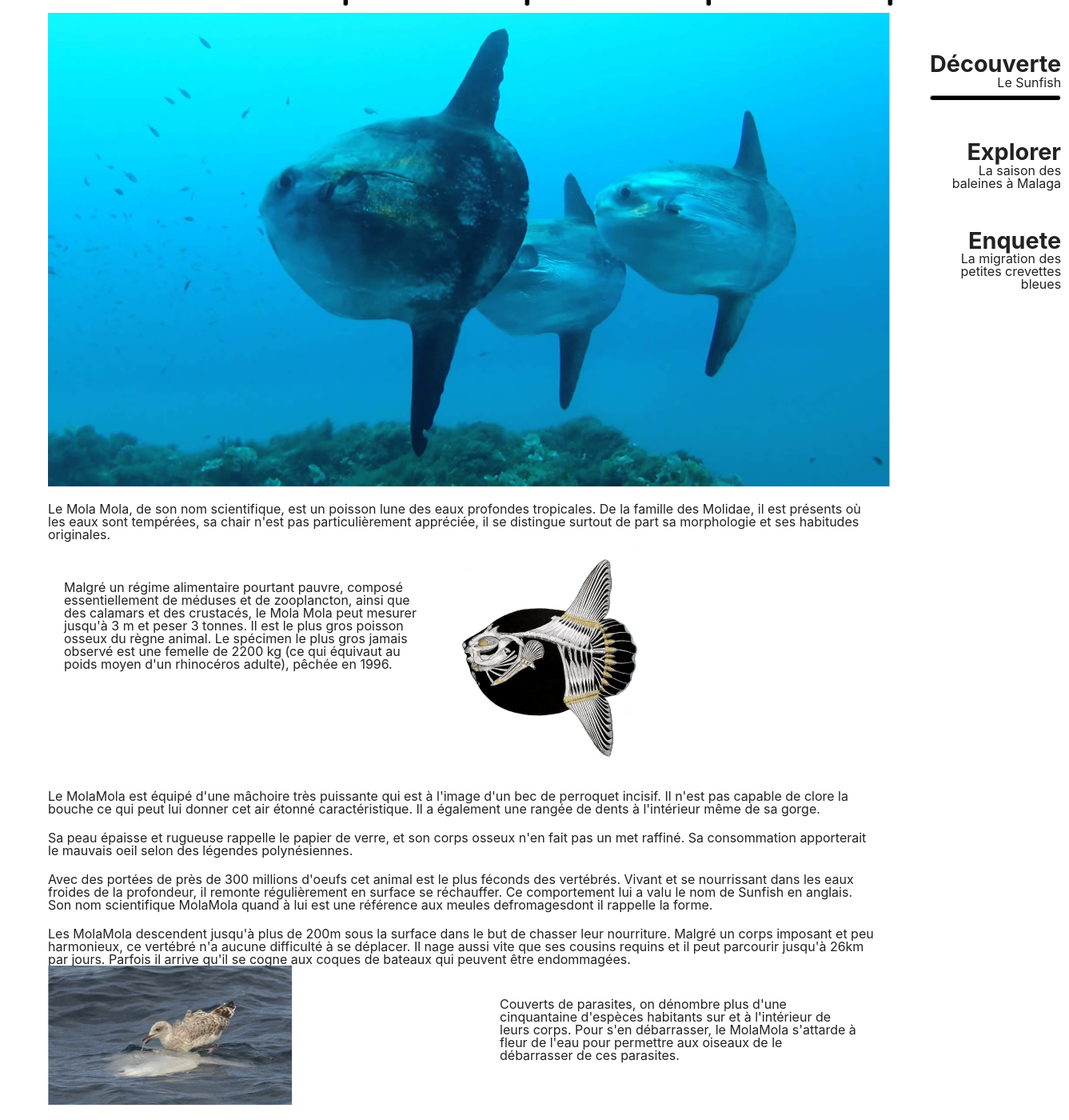
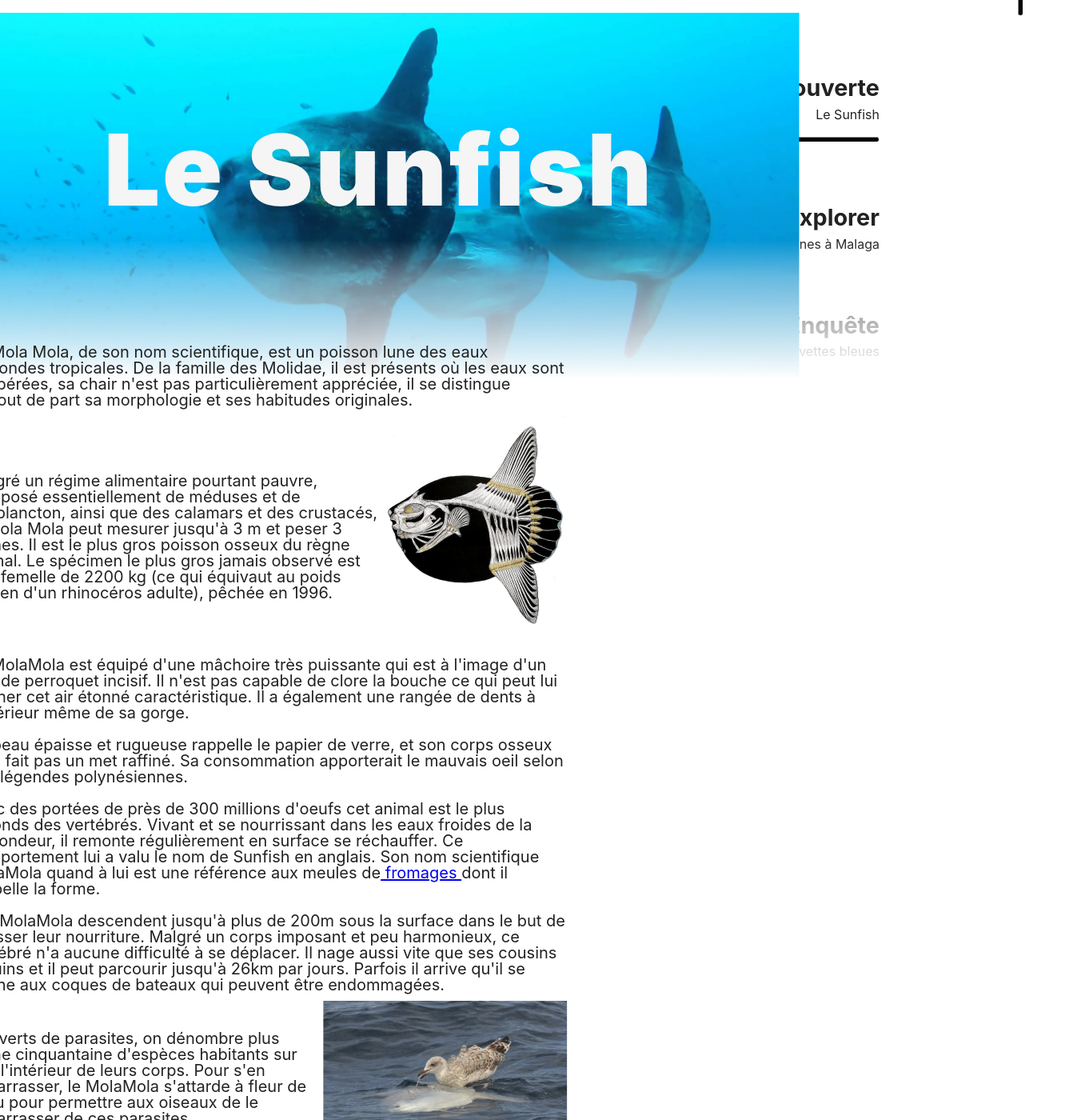
Before and after one commit to KalaniM/Acuario-de-Malaga, a React (Create React App) app: page / in a window 1280 px wide. Shown: the part 160-1560 px from the top of the page at 80% size, 1337 px wide, since content can reach past the window. Built offline with nearby package versions, Linux system fonts and the light colour scheme.

Commit message:
correct wordings and make few style

```diff
--- a/src/App.css
+++ b/src/App.css
@@ -1,30 +1,27 @@
-.App {
-  margin: 0px 60px 0px 60px;
-}
-
 .App-header {
   background-color: white;
   display: flex;
   flex-direction: row;
-  align-items: center;
+  justify-content: center;
 }
-
 .Nav {
   display: flex;
   flex-direction: row;
 }
 .Nav > img {
-  left: 60px;
+  margin-right: 60px;
 }
 .menu {
+  height: 130px;
   display: flex;
+  align-self: normal;
 }
 .menu h2 {
   color: black;
   font-weight: bold;
   font-size: 1.8em;
-  margin: 50px;
-  max-width: 100px;
+  margin: 40px 60px 0px 20px;
+  cursor: pointer;
 }
 .menu hr {
   width: 5px;
@@ -32,39 +29,75 @@
   border-radius: 10px;
   margin-left: 20px;
 }
-
+.menu hr:last-child {
+  height: 170px;
+}
 .App-article {
   background-color: white;
   display: flex;
   flex-direction: row;
 }
-.skeleton {
+.mainArticle {
+  width: 100vw;
+}
+.mainArticle h1 {
+  color: whitesmoke;
+  z-index: 5;
+  letter-spacing: 3px;
+  position: absolute;
+  top: 310px;
+  left: 130px;
+  font-size: 124px;
+  font-weight: 900;
+}
+.molaArticle {
+  position: absolute;
+  z-index: 2;
+  margin-top: 40px;
+  margin: auto;
+  right: 570px;
+  top: 570px;
+  width: 750px;
+}
+.molaMola {
+  position: absolute;
+  width: 1000px;
+  z-index: 1;
+}
+.backgrondColor {
+  position: absolute;
+  position: absolute;
+  top: 460px;
+  background: -webkit-linear-gradient(
+    top,
+    rgba(255, 255, 255, 0) 0%,
+    rgba(255, 255, 255, 0.4) 13%,
+    rgb(255, 255, 255) 47%,
+    rgb(255, 255, 255) 100%
+  );
+  width: 1140px;
+  z-index: 2;
+  height: 370px;
+}
+.skeletonSection {
   display: flex;
   flex-direction: row;
-  margin-right: 20px;
   margin-top: 10px;
+  align-items: center;
 }
-
-.skeleton p {
-  padding: 20px;
-  width: 35vw;
-}
-.birdOnMola {
+.birdOnMolaSection {
   display: flex;
   flex-direction: row;
-  margin: 20px;
+  margin-top: 10px;
+  align-items: center;
 }
-.birdOnMola p {
-  padding: 20px;
-  width: 35vw;
-  float: right;
+.birdOnMola {
+  margin-left: 20px;
 }
-
 .App-article p {
-  margin-right: 20px;
   margin-top: 20px;
+  font-size: 20px;
 }
-
 .button {
   background-color: white;
   border: none;
@@ -76,42 +109,30 @@
   border: solid 1px black;
   font-size: 16px;
   transition: all 0.5s ease;
-
 }
 .button:hover {
   background: #434343;
   color: white;
-  -webkit-box-shadow: 0px 5px 40px -10px rgba(0,0,0,0.57);
-  -moz-box-shadow: 0px 5px 40px -10px rgba(0,0,0,0.57);
-  box-shadow: 5px 40px -10px rgba(0,0,0,0.57);
+  -webkit-box-shadow: 0px 5px 40px -10px rgba(0, 0, 0, 0.57);
+  -moz-box-shadow: 0px 5px 40px -10px rgba(0, 0, 0, 0.57);
+  box-shadow: 5px 40px -10px rgba(0, 0, 0, 0.57);
   transition: all 0.4s ease 0s;
 }
-
 aside {
-  background-color: white;
+  cursor: pointer;
   text-align: right;
-  margin: 50px;
-  margin-right: 10px;
+  margin: 80px 180px 0px -550px;
 }
 aside h4 {
   font-weight: bold;
   font-size: 1.8em;
+  margin-top: 10px;
+}
+aside h5 {
+  margin: 10px 0 20px 0px;
 }
 aside hr {
   height: 5px;
   background-color: black;
   border-radius: 10px;
 }
-
-
-
-/* .App-article {
-
-}
- .Article {
-  display: flex;
-  flex-direction: row;
-}
-article {
-  width: 300px;
-} */
--- a/src/App.js
+++ b/src/App.js
@@ -3,7 +3,6 @@ import './App.css';
 import Nav from './comp/nav';
 import Article from './comp/article';
 import NextArticle from './comp/cta';
-
 import OtherArticles from './comp/otherArticles';
 
 function App() {
--- a/src/comp/article.jsx
+++ b/src/comp/article.jsx
@@ -3,12 +3,14 @@ import { MolaMola, skeletonMola, birdOnMola } from '../img/index.js'
 
 class Article extends PureComponent {
   render() {
-        return ( <div>
-            <img alt="MolaMola" src={MolaMola}/>
+    return ( <div class="mainArticle">
+      <h1>Le Sunfish</h1>
+      <div class="backgrondColor"></div>
+      <section class="molaArticle">
         <p>
           Le Mola Mola, de son nom scientifique, est un poisson lune des eaux profondes tropicales. De la famille des Molidae, il est présents où les eaux sont tempérées, sa chair n'est pas particulièrement appréciée, il se distingue surtout de part sa morphologie et ses habitudes originales.
         </p>
-            <div class="skeleton">
+        <div class="skeletonSection">
           <p>
             Malgré un régime alimentaire pourtant pauvre, composé essentiellement de méduses et de zooplancton, ainsi que des calamars et des crustacés, le Mola Mola peut mesurer jusqu'à 3 m et peser 3 tonnes. Il est le plus gros poisson osseux du règne animal. Le spécimen le plus gros jamais observé est une femelle de 2200 kg (ce qui équivaut au poids moyen d'un rhinocéros adulte), pêchée en 1996.
           </p>
@@ -22,17 +24,17 @@ class Article extends PureComponent {
         </p>
         <p>
           Avec des portées de près de 300 millions d'oeufs cet animal est le plus féconds des vertébrés. Vivant et se nourrissant dans les eaux froides de la profondeur, il remonte régulièrement en surface se réchauffer. Ce comportement lui a valu le nom de Sunfish en anglais. Son nom scientifique MolaMola quand à lui est une référence aux meules de
-                <em>fromages</em>
+          <a href="https://fr.wikipedia.org/wiki/Fromage"> fromages </a>
           dont il rappelle la forme.
         </p>
         <p>
           Les MolaMola descendent jusqu'à plus de 200m sous la surface dans le but de chasser leur nourriture. Malgré un corps imposant et peu harmonieux, ce vertébré n'a aucune difficulté à se déplacer. Il nage aussi vite que ses cousins requins et il peut parcourir jusqu'à 26km par jours. Parfois il arrive qu'il se cogne aux coques de bateaux qui peuvent être endommagées.
         </p>
-            <div class="birdOnMola">
+        <div class="birdOnMolaSection">
           <p>
             Couverts de parasites, on dénombre plus d'une cinquantaine d'espèces habitants sur et à l'intérieur de leurs corps. Pour s'en débarrasser, le MolaMola s'attarde à fleur de l'eau pour permettre aux oiseaux de le débarrasser de ces parasites.
           </p>
-            <img alt="birdOnMola" src={birdOnMola}/>
+          <img class="birdOnMola" alt="birdOnMola" src={birdOnMola}/>
         </div>
         <p>
           Les prédateurs naturels de ce vertébré sont les lions de mer, les orques et les requins dont le tranchant des dents permet de déchirer la peau dure du MolaMola. Cependant l'espèce est aujourd'hui menacée par la surpêche qui a décimé 80% de sa population, bien que sa chair ne soit pas convoitée. Le vertébré est également victime de la pollution maritime.
@@ -48,8 +50,12 @@ class Article extends PureComponent {
         </p>
         <p>
           Découvrez l'offre originale proposée par notre restaurant gastronomique. Re-découvrez la joie du partage d'un repas dans les traditions de la cuisine typique espagnole. Profitez du décor exceptionnel de l'aquarium pour savourer les mets les plus fins de la gastronomie nationale. Au menu,
-                <em>jambon espagnol</em>, gaspacho, Boquerones…. Il y en a pour tous les goûts.
+          <a href="https://fr.wikipedia.org/wiki/Jambon_ib%C3%A9rique">
+             jambon espagnol
+          </a>, gaspacho, Boquerones…. Il y en a pour tous les goûts.
         </p>
+      </section>
+      <img class="molaMola" alt="MolaMola" src={MolaMola}/>
     </div> )
   }
 };
--- a/src/comp/otherArticles.jsx
+++ b/src/comp/otherArticles.jsx
@@ -13,7 +13,7 @@ class OtherArticles extends PureComponent {
         <h5>La saison des baleines à Malaga</h5>
       </aside>
       <aside>
-                <h4>Enquete</h4>
+        <h4>Enquête</h4>
         <h5>La migration des petites crevettes bleues</h5>
       </aside>
     </div> );
```
Lines whose indentation alone changed are shown as unchanged.
